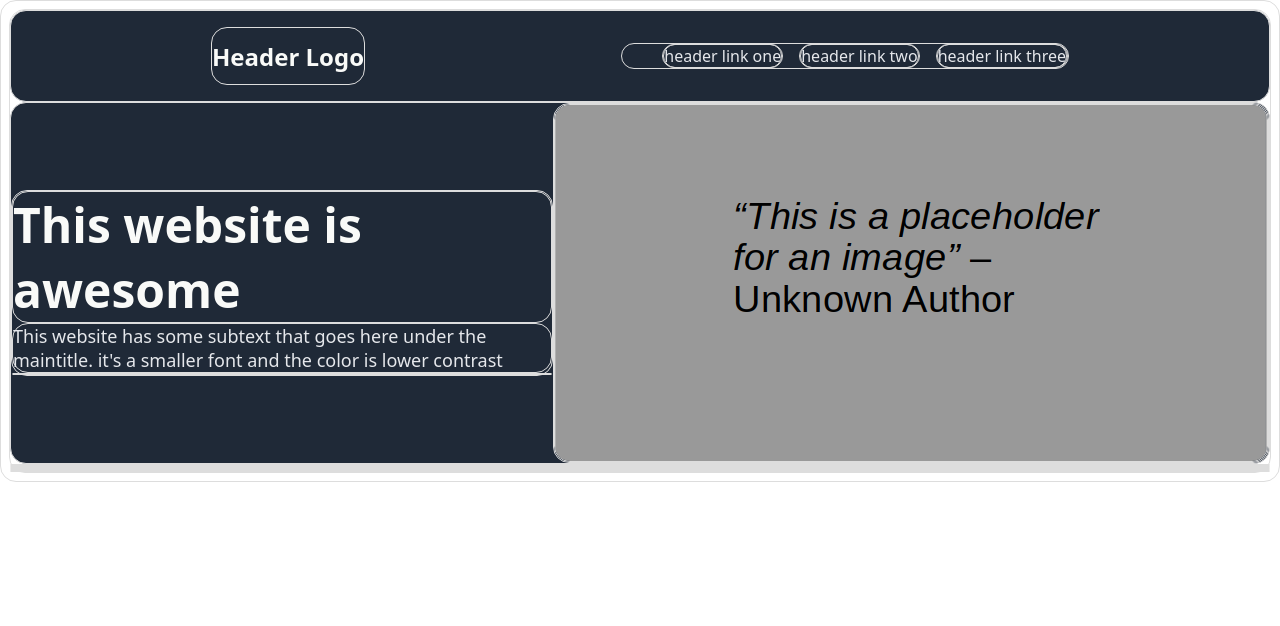
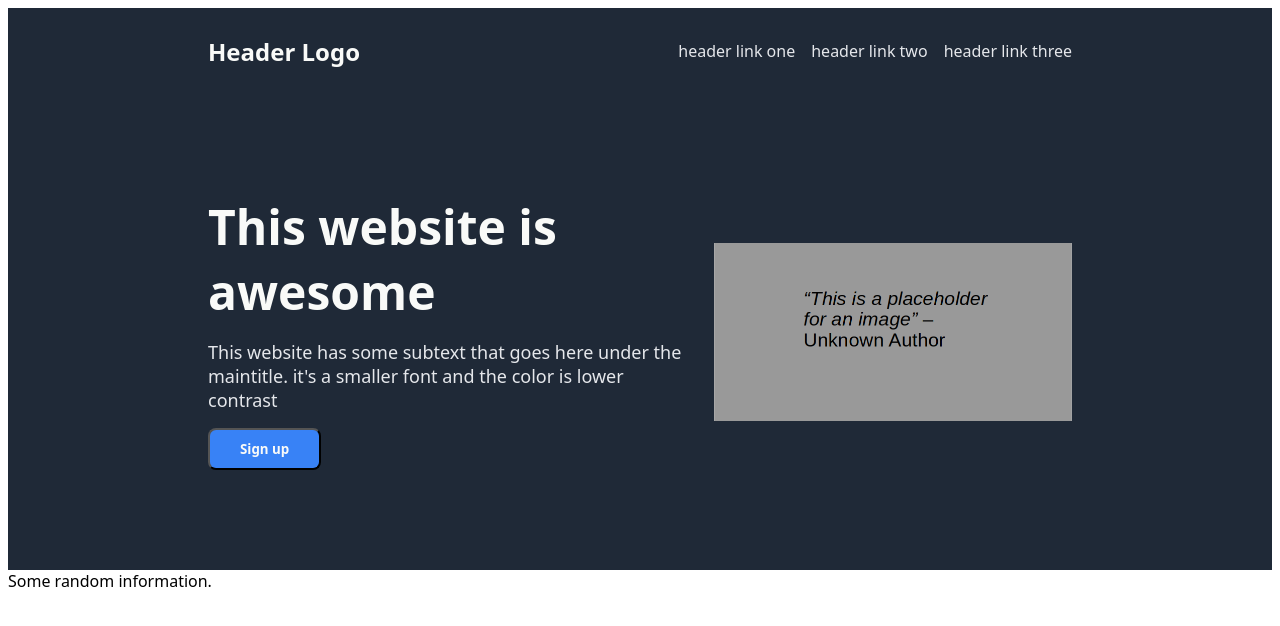
Before and after one commit to KL-dev-creator/Landing_Page, a plain HTML site: page index.html in a window 1280 px wide. Drawn offline with Linux system fonts and the light colour scheme.

Commit message:
Completed hero section working on formatting info section

```diff
--- a/index.html
+++ b/index.html
@@ -27,18 +27,24 @@
                 This website has some subtext that goes here under the maintitle. it's a smaller font and the color is lower contrast
             </div>
             <div class="buttons">
-
+                <button class="signup">Sign up</button>
             </div>
         </div>
         <div class="heroimage">
             <img src="./placeholder.png" alt="Image to be used as placeholder for this section">
         </div>
     </div>
+    <div class="information">
+        <div class="informationheader">
+            Some random information.
+        </div>
+        <div class="informationimages">
+            <div class="imagecontent">
+
+            </div>
 
 
-
-
-    <div class="information">
+        </div>
 
     </div>
     <div class="quote">
--- a/style.css
+++ b/style.css
@@ -8,10 +8,10 @@
 
 /* Just want to see the borders temporarily */
 
-* {
+/* * {
     border: 1px solid #ddd;
     border-radius: 16px;
-}
+} */
 
 
 body {
@@ -57,17 +57,19 @@ a {
 .herotext {
     background-color: #1f2937;
     display: flex;
-    padding: 16px, 200px;
+    padding: 100px 200px;
     align-items: center;
-    justify-content: center;
+    justify-content: space-between;
     flex-direction: row;
+    gap: 20px;
+
 }
 
 .heroleft   {
     display: flex;
     flex-direction: column;
+    gap: 16px;
 }
-
 
 .heroheader {
     font-size: 48px;
@@ -82,8 +84,20 @@ a {
 
 .heroimage {
     display: flex;
+    flex-wrap: wrap;
+    padding: 16px, 200px;
 }
 
-/* .herotext, .heroleft, img {
-    width: 600px;
-} */
+.heroimage, img {
+    max-height: 100%;
+    max-width: 100%;
+}
+
+button.signup    {
+    cursor: pointer;
+    padding: 10px 30px;
+    border-radius: 8px;
+    background-color: #3882F6;
+    color: #f9faf8;
+    font-weight: bold;
+}
```
